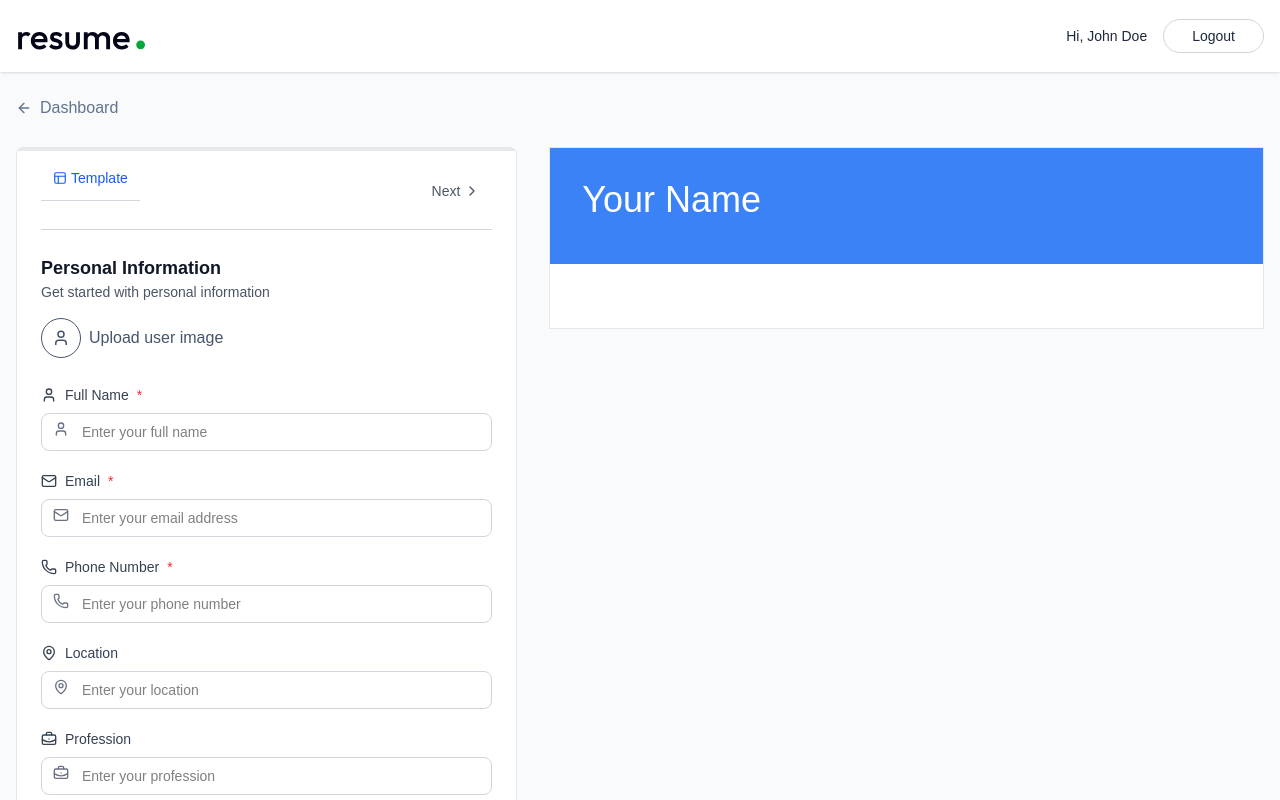
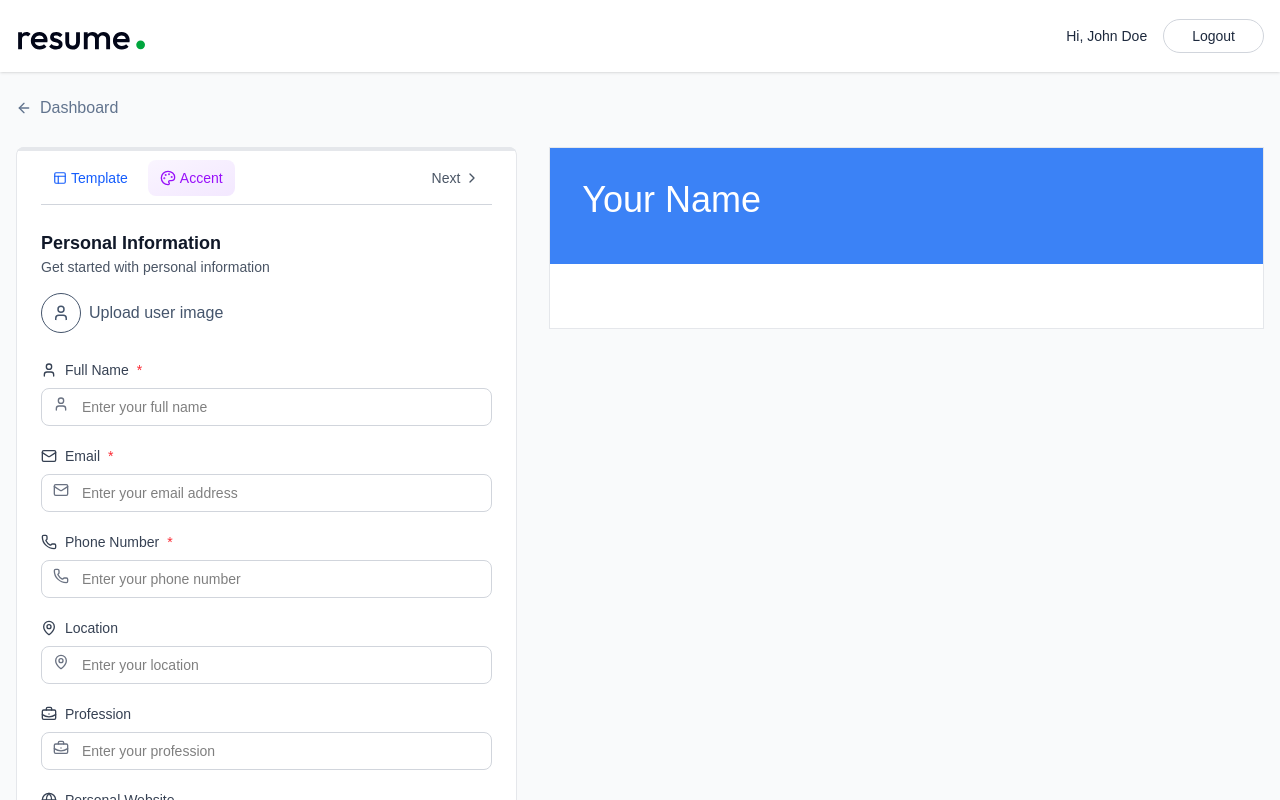
Before and after one commit to Ayush5605/AI-RESUME-BUILDER, a React (Vite) app in the folder Client/: page /app/builder/1 in a window 1280 px wide. Shown: the top 800 px of the page. Built offline with nearby package versions, Linux system fonts and the light colour scheme.

Commit message:
color picker function added

```diff
--- /dev/null
+++ b/Client/src/components/ColorPicker.jsx
@@ -0,0 +1,81 @@
+import { Check, Palette } from "lucide-react";
+import React, { useState } from "react";
+
+const ColorPicker = ({ selectedColor, onChange }) => {
+
+  const colors = [
+    { name: "Blue", value: "#3B82F6" },
+    { name: "Indigo", value: "#6366F1" },
+    { name: "Purple", value: "#8B5CF6" },
+    { name: "Green", value: "#10B981" },
+    { name: "Red", value: "#EF4444" },
+    { name: "Orange", value: "#F97316" },
+    { name: "Teal", value: "#14B8A6" },
+    { name: "Pink", value: "#EC4899" },
+    { name: "Gray", value: "#6B7280" },
+    { name: "Black", value: "#111827" }
+  ];
+
+  const [isOpen, setIsOpen] = useState(false);
+
+  return (
+    <div className="relative">
+
+      <button
+        onClick={() => setIsOpen(!isOpen)}
+        className="flex items-center gap-1 text-sm text-purple-600
+        bg-gradient-to-br from-purple-50 to-purple-100
+        hover:ring ring-purple-300 transition-all px-3 py-2 rounded-lg"
+      >
+        <Palette size={16} />
+        <span className="max-sm:hidden">Accent</span>
+      </button>
+
+      {isOpen && (
+        <div
+          className="grid grid-cols-4 w-60 gap-2 absolute top-full left-0
+          p-3 mt-2 z-10 bg-white rounded-md border border-gray-200 shadow-sm"
+        >
+
+          {colors.map((color) => (
+
+            <div
+              key={color.value}
+              className="relative cursor-pointer group flex flex-col items-center"
+              onClick={() => {
+                onChange(color.value);
+                setIsOpen(false);
+              }}
+            >
+
+              <div
+                className="w-12 h-12 rounded-full border-2 border-transparent
+                group-hover:border-black/25 transition-colors"
+                style={{ backgroundColor: color.value }}
+              />
+
+              {selectedColor === color.value && (
+
+                <div className="absolute top-3 flex items-center justify-center">
+
+                  <Check className="size-5 text-white" />
+
+                </div>
+              )}
+
+              <p className="text-xs text-center mt-1 text-gray-600">
+                {color.name}
+              </p>
+
+            </div>
+
+          ))}
+
+        </div>
+      )}
+
+    </div>
+  );
+};
+
+export default ColorPicker;
--- a/Client/src/pages/ResumeBuilder.jsx
+++ b/Client/src/pages/ResumeBuilder.jsx
@@ -5,6 +5,7 @@ import { ArrowLeftIcon, Briefcase, ChevronLeft,ChevronRight, FileText, FolderIco
 import PersonalInfoForm from "../components/PersonalInfoForm";
 import ResumePreview from "../components/ResumePreview";
 import TemplateSelector from "../components/home/TemplateSelector";
+import ColorPicker from "../components/ColorPicker";
 
 const ResumeBuilder = () => {
 
@@ -101,12 +102,19 @@ const ResumeBuilder = () => {
                             border-gray-300 py-1">
 
 
-                            <div className="flex justify-between items-center mb-6 border-b
-                             border-gray-300 py-1">
+                            <div className="flex  items-center gap-2">
 
                             <TemplateSelector selectedTemplate={resumeData.template} onChnage=
                             {(template)=>setResumeData(prev=>({...prev,template}))}/>
-
+                            <ColorPicker
+                             selectedColor={resumeData.accent_color}
+                             onChange={(color) =>
+                             setResumeData((prev) => ({
+                             ...prev,
+                            accent_color: color,
+                             }))
+                                 }
+                               />
                             </div>
 
                                 <div className="flex items-center">
```
